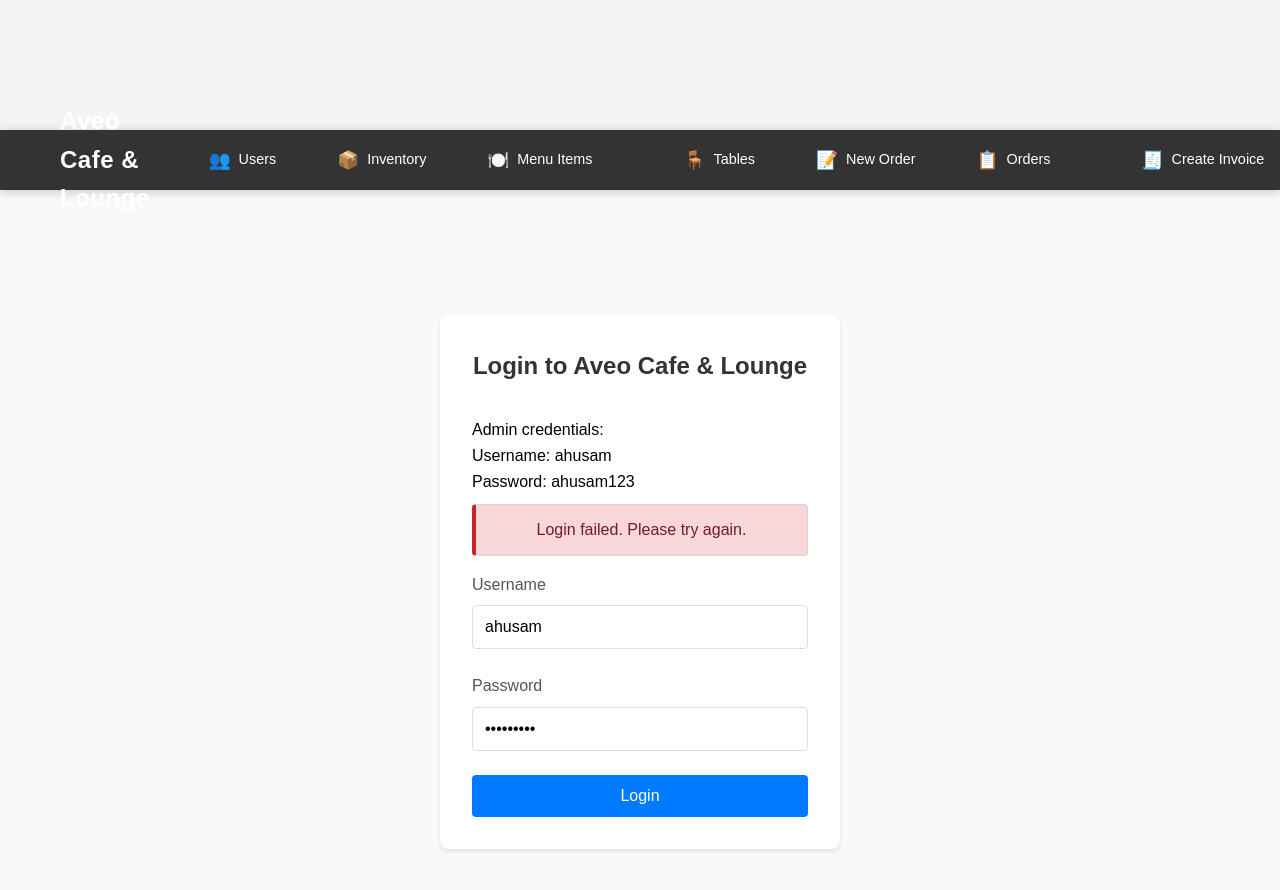
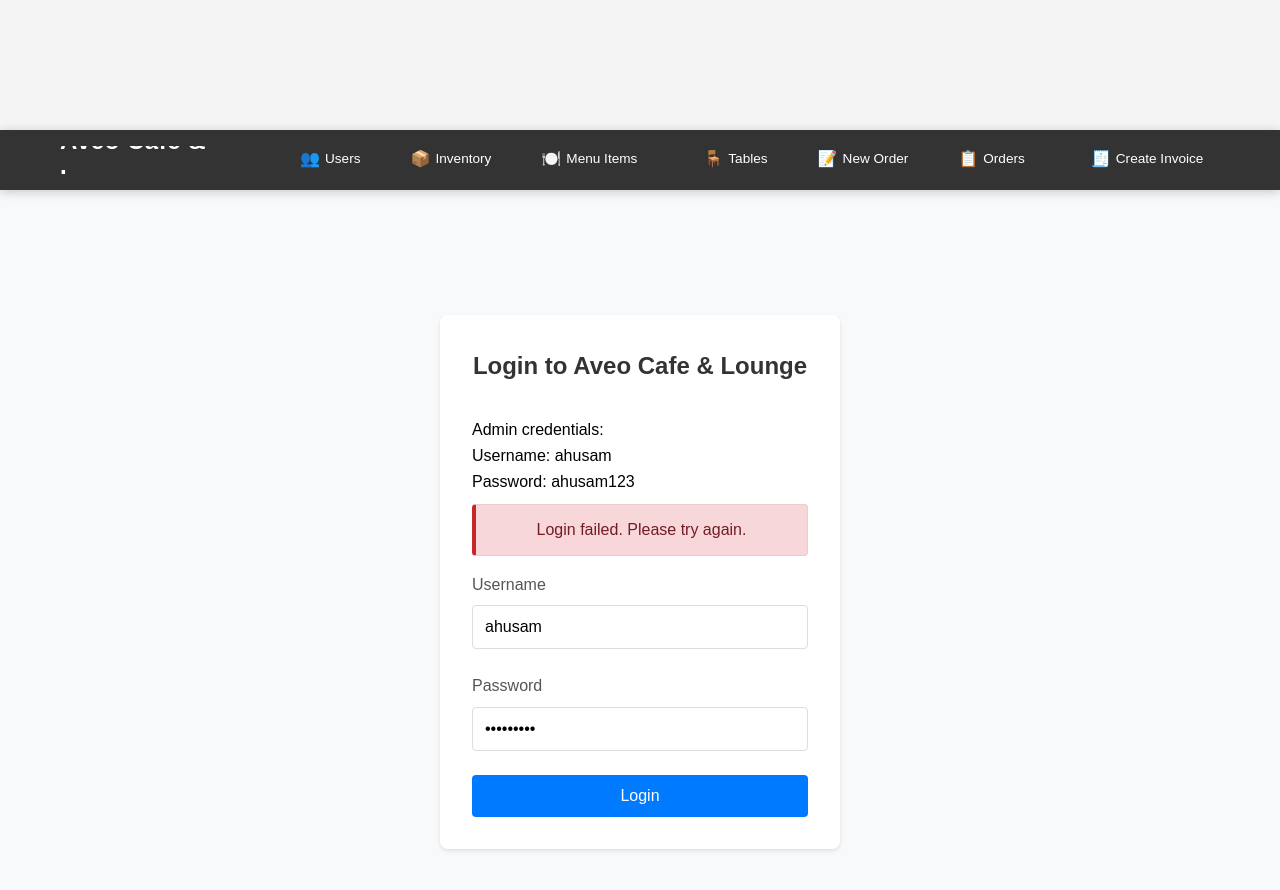
Before and after one commit to Rettey-G/Aveo-cafe-lounge, a React (Create React App) app in the folder frontend/: page /login in a window 1280 px wide. Shown: the top 890 px of the page. Built offline with nearby package versions, Linux system fonts and the light colour scheme; no server answers.

Commit message:
Fix navbar width and spacing issues to ensure all nav items fit properly

```diff
--- a/frontend/src/components/Navbar.css
+++ b/frontend/src/components/Navbar.css
@@ -30,8 +30,9 @@
   width: 100%;
   max-width: 1200px;
   margin: 0 auto;
-  padding: 0 1.5rem;
+  padding: 0 0.8rem;
   height: 100%;
+  overflow: hidden;
 }
 
 /* Logo styling */
@@ -67,6 +68,16 @@
 .nav-menu-container {
   display: flex;
   align-items: center;
+  max-width: 85%;
+  overflow-x: auto;
+  -ms-overflow-style: none; /* IE and Edge */
+  scrollbar-width: none; /* Firefox */
+  padding-bottom: 2px; /* Add a bit of padding to avoid cutoff */
+}
+
+/* Hide scrollbar for Chrome, Safari and Opera */
+.nav-menu-container::-webkit-scrollbar {
+  display: none;
 }
 
 /* Main Navigation Menu */
@@ -79,7 +90,7 @@
 
 /* Category Styles */
 .nav-category {
-  margin: 0 15px;
+  margin: 0 8px;
   position: relative;
 }
 
@@ -102,16 +113,16 @@
 
 /* Nav Item Styles */
 .nav-item {
-  margin: 0 5px;
+  margin: 0 2px;
 }
 
 /* Nav Link Styles */
 .nav-link {
   color: white;
   text-decoration: none;
-  padding: 8px 12px;
+  padding: 6px 8px;
   border-radius: 4px;
-  font-size: 0.9rem;
+  font-size: 0.85rem;
   display: flex;
   align-items: center;
   transition: all 0.2s ease;
@@ -125,13 +136,13 @@
 
 /* Link Icon */
 .link-icon {
-  margin-right: 8px;
-  font-size: 1.1rem;
+  margin-right: 5px;
+  font-size: 1rem;
 }
 
 /* Footer & Logout Styles */
 .nav-footer {
-  margin-left: 20px;
+  margin-left: 10px;
 }
 
 .logout-btn {
```
